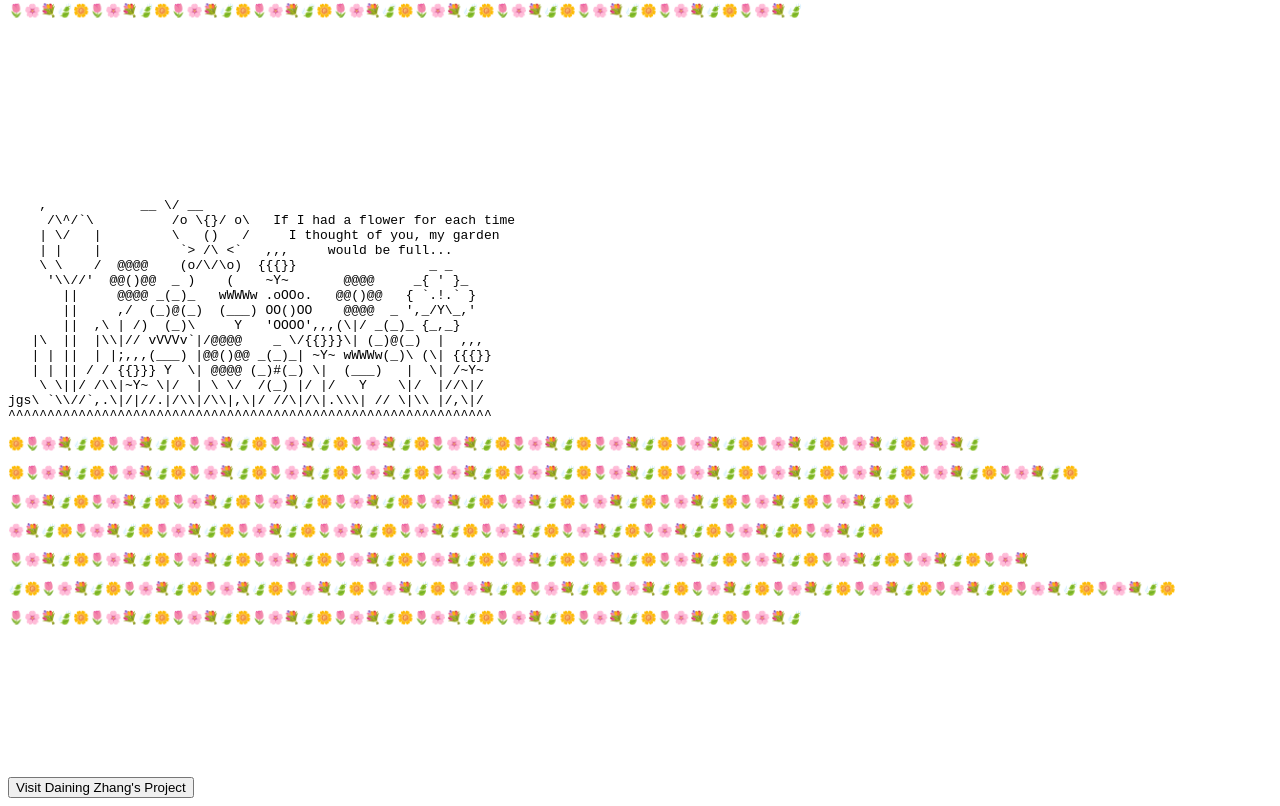
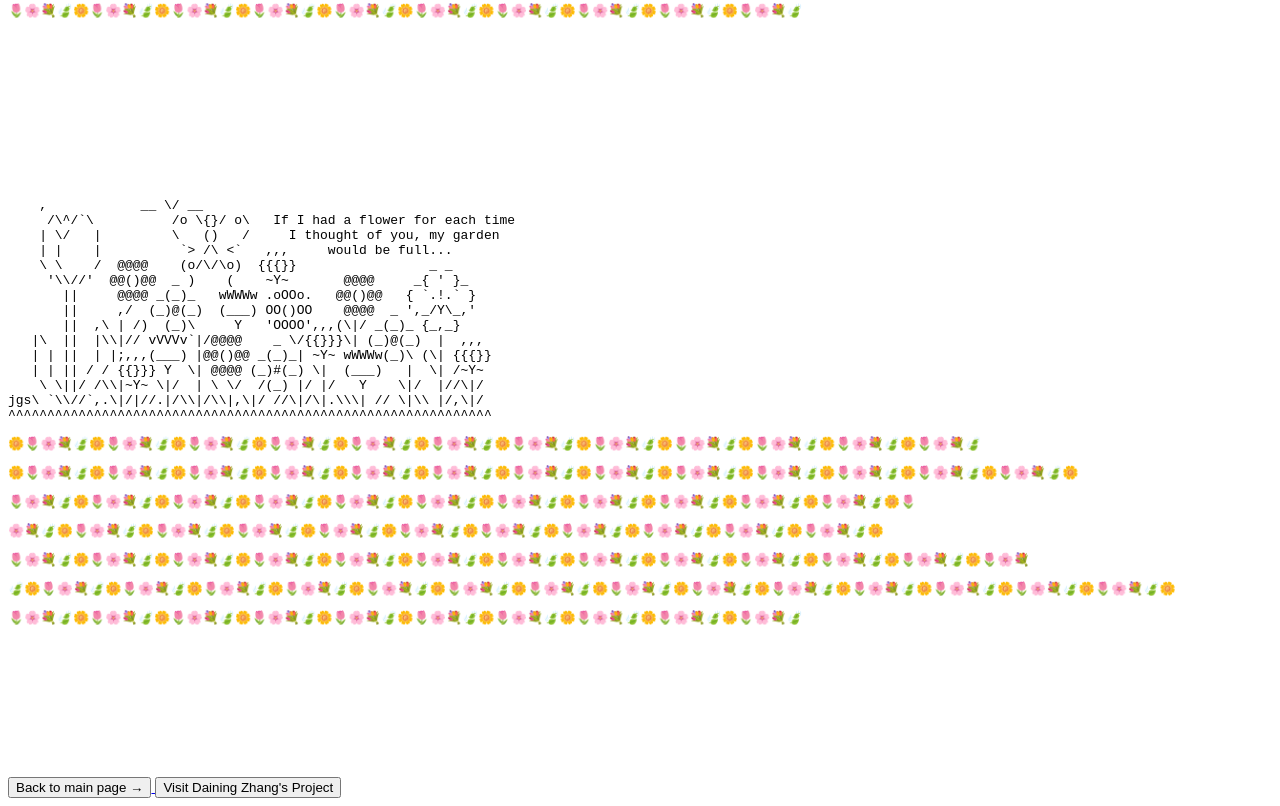
Before and after one commit to ZNingZ/Interactive-2025, a plain HTML site: page Projects/Project-01/index-5.html in a window 1280 px wide. Shown: the part 480-1286 px from the top of the page. Drawn offline with Linux system fonts and the light colour scheme.

Commit message:
Update index-5.html

```diff
--- a/Projects/Project-01/index-5.html
+++ b/Projects/Project-01/index-5.html
@@ -51,6 +51,10 @@ jgs\ `\\//`,.\|/|//.|/\\|/\\|,\|/ //\|/\|.\\\| // \|\\ |/,\|/
 
 <marquee behavior="scroll" direction="left" scrollamount="3">🍃🌼🌷🌸💐🍃🌼🌷🌸💐🍃🌼🌷🌸💐🍃🌼🌷🌸💐🍃🌼🌷🌸💐🍃🌼🌷🌸💐🍃🌼🌷🌸💐🍃🌼🌷🌸💐🍃🌼🌷🌸💐🍃🌼🌷🌸💐🍃🌼🌷🌸💐🍃🌼🌷🌸💐🍃</marquee><marquee behavior="scroll" direction="left" scrollamount="3">🍃🌼🌷🌸💐🍃🌼🌷🌸💐🍃🌼🌷🌸💐🍃🌼🌷🌸💐🍃🌼🌷🌸💐🍃🌼🌷🌸💐🍃🌼🌷🌸💐🍃🌼🌷🌸💐🍃🌼🌷🌸💐🍃🌼🌷🌸💐🍃🌼🌷🌸💐🍃🌼🌷🌸💐🍃</marquee><marquee behavior="scroll" direction="left" scrollamount="3">🍃🌼🌷🌸💐🍃🌼🌷🌸💐🍃🌼🌷🌸💐🍃🌼🌷🌸💐🍃🌼🌷🌸💐🍃🌼🌷🌸💐🍃🌼🌷🌸💐🍃🌼🌷🌸💐🍃🌼🌷🌸💐🍃🌼🌷🌸💐🍃🌼🌷🌸💐🍃🌼🌷🌸💐🍃</marquee><marquee behavior="scroll" direction="left" scrollamount="3">🍃🌼🌷🌸💐🍃🌼🌷🌸💐🍃🌼🌷🌸💐🍃🌼🌷🌸💐🍃🌼🌷🌸💐🍃🌼🌷🌸💐🍃🌼🌷🌸💐🍃🌼🌷🌸💐🍃🌼🌷🌸💐🍃🌼🌷🌸💐🍃🌼🌷🌸💐🍃🌼🌷🌸💐🍃</marquee><marquee behavior="scroll" direction="left" scrollamount="3">🍃🌼🌷🌸💐🍃🌼🌷🌸💐🍃🌼🌷🌸💐🍃🌼🌷🌸💐🍃🌼🌷🌸💐🍃🌼🌷🌸💐🍃🌼🌷🌸💐🍃🌼🌷🌸💐🍃🌼🌷🌸💐🍃🌼🌷🌸💐🍃🌼🌷🌸💐🍃🌼🌷🌸💐🍃</marquee><marquee behavior="scroll" direction="left" scrollamount="3">🍃🌼🌷🌸💐🍃🌼🌷🌸💐🍃🌼🌷🌸💐🍃🌼🌷🌸💐🍃🌼🌷🌸💐🍃🌼🌷🌸💐🍃🌼🌷🌸💐🍃🌼🌷🌸💐🍃🌼🌷🌸💐🍃🌼🌷🌸💐🍃🌼🌷🌸💐🍃🌼🌷🌸💐🍃</marquee>
 
+<a href="index.html">
+    <button>Back to main page →</button>
+</a>
+
 <a href="https://daining77.github.io/Interactive-2025/Projects/Project-01/index.html">
     <button>Visit Daining Zhang's Project</button>
 </a>
```
